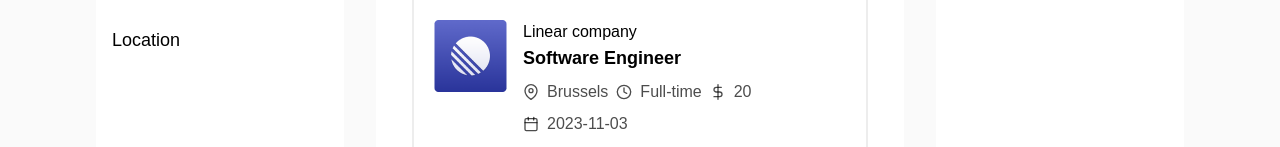
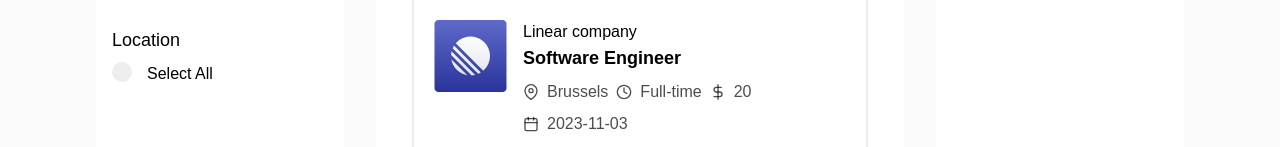
Before and after one commit to Bongani-4/Farm-Guardian-official-Web, a React (Vite) app in the folder FG/: page /AnimalCaretaker in a window 1280 px wide. Shown: the part 418-565 px from the top of the page. Built offline with nearby package versions, Linux system fonts and the light colour scheme.

Commit message:
animal cartaker,left sidebar

```diff
--- a/FG/src/sidebar/Location.jsx
+++ b/FG/src/sidebar/Location.jsx
@@ -3,7 +3,14 @@ import React from 'react';
 const Location = ({ handleChange }) => {
   return (
     <div>
-      <h4 className='text-lg font-medium mb-4'>Location</h4>
+      <h4 className='text-lg font-medium mb-2'>Location</h4>
+      <div>
+         <label className='sidebar-label-container'>
+            <input type='radio' name='test' id='test' value="" onChange={handleChange}/>
+              <span className='checkmark'> </span>Select All
+
+         </label>
+      </div>
 
     </div>
   );
```
